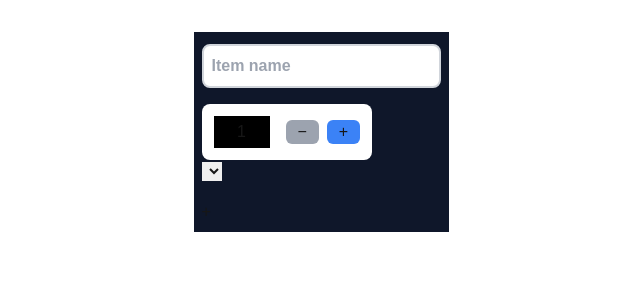
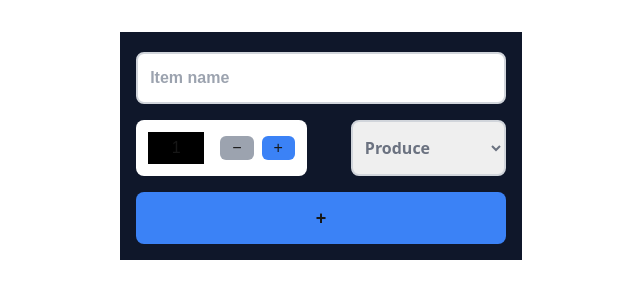
Before and after one commit to jasjot190/cprg306-assignments, a Next.js app: page /week-5 in a window 1280 px wide. Shown: the top 300 px of the page, without its empty margins (319-959 px from the left). Built offline with nearby package versions, Linux system fonts and the light colour scheme.

Commit message:
Semi final commit for week5 assignment

```diff
--- a/app/week-4/new-item.js
+++ b/app/week-4/new-item.js
@@ -5,7 +5,7 @@ const Counter = () => {
   const [quantity, setQuantity] = useState(1);
 
   const Increment = () => setQuantity((prev) => prev + 1);
-  const Decrement = () => setQuantity(quantity - 1);
+  const Decrement = () => setQuantity((prev) => prev - 1);
 
   return (
     <div className=" flex items-center w-fit bg-white  p-3 gap-4 rounded-lg">
--- a/app/week-5/new-item.js
+++ b/app/week-5/new-item.js
@@ -1,31 +1,129 @@
 "use client";
 import { useState } from "react";
-import Counter from "../week-4/new-item";
 
 export default function Form() {
   const [name, setName] = useState("");
-  const [category, setCategory] = useState("produce");
+  const [quantity, setQuantity] = useState(1);
+  const [category, setCategory] = useState("Produce");
+  const [err, setErr] = useState(false);
 
-  const handleSubmit = () => {};
+  // const Increment = () => setQuantity((prev) => prev + 1);
+  // const Decrement = () => setQuantity((prev) => prev - 1);
+
+  const handleNameChange = (e) => {
+    let name = e.target.value;
+    name = name.replace(/[^a-zA-Z\s]/g, "");
+    setName(name);
+  };
+  // const handleCategoryChange = (e) => setCategory(e.target.value);
+
+  const handleSubmit = (e) => {
+    e.preventDefault();
+    const item = {
+      name: name,
+      quantity: quantity,
+      category: category,
+    };
+    console.log(
+      `Added item: ${name}, quantity: ${quantity}, category: ${category}`
+    );
+    alert(`Added item: ${name}, quantity: ${quantity}, category: ${category}`);
+
+    setName("");
+    setQuantity(1);
+    setCategory("Produce");
+    err ? setErr(!err) : setErr(err);
+  };
 
   return (
     // <div>
     // </div>
     <form
       action="submit"
-      className="bg-slate-900 p-2 m-4"
-      // onSubmit={(e) => e.preventDefault()}
+      className="bg-slate-900 p-4 m-4"
+      onSubmit={(e) => handleSubmit(e)}
     >
       <input
         type="text"
         placeholder="Item name"
-        className="w-full mt-1 border-2 border-gray-300 p-2 rounded-lg text-gray-500 font-bold"
+        value={name}
+        onChange={
+          err
+            ? name.length > 0
+              ? !err && ((e) => handleNameChange(e))
+              : err && ((e) => handleNameChange(e))
+            : (e) => handleNameChange(e)
+        }
+        className="w-full mt-1 border-2 border-gray-300 p-3 rounded-lg text-gray-500 font-semibold"
       />
-      <div className="my-4">
-        <Counter />
-        <select name="" id=""></select>
+      <p className="text-red-700 mt-1" hidden={!err}>
+        *Name cannot be empty
+      </p>
+      <div className="my-4 flex gap-10">
+        <div className=" flex items-center w-fit bg-white  p-3 gap-4 rounded-lg">
+          <div className="bg-black py-1 min-w-14  text-center">{quantity}</div>
+          <div className="space-x-2">
+            <button
+              type="button"
+              disabled={(() => {
+                if (quantity != 1) {
+                  return false;
+                } else {
+                  return true;
+                }
+              })()}
+              className="bg-blue-500 hover:bg-blue-700 px-3 rounded-md disabled:bg-gray-400"
+              onClick={() => setQuantity((prev) => prev - 1)}
+            >
+              &minus;
+            </button>
+            <button
+              type="button"
+              disabled={(() => {
+                if (quantity != 20) {
+                  return false;
+                } else {
+                  return true;
+                }
+              })()}
+              className="bg-blue-500 hover:bg-blue-700 px-3 rounded-md disabled:bg-gray-400"
+              onClick={() => setQuantity((prev) => prev + 1)}
+            >
+              +
+            </button>
+          </div>
+        </div>
+        <select
+          name="Produce"
+          id=""
+          placeholder="Produce"
+          value={category}
+          onChange={(e) => setCategory(e.target.value)}
+          className="ml-1 border-2 border-gray-300 p-2 rounded-lg font-sans text-gray-500 font-semibold"
+        >
+          <option value disabled>
+            Category
+          </option>
+          <option value="produce">Produce</option>
+          <option value="dairy">Dairy</option>
+          <option value="bakery">Bakery</option>
+          <option value="meat">Meat</option>
+          <option value="frozen foods">Frozen Foods</option>
+          <option value="canned goods">Canned Goods</option>
+          <option value="dry goods">Dry Goods</option>
+          <option value="beverages">Beverages</option>
+          <option value="snacks">Snacks</option>
+          <option value="household">Household</option>
+          <option value="other">Other</option>
+        </select>
       </div>
-      <button type="submit">+</button>
+      <button
+        type="button"
+        className="w-full bg-blue-500 rounded-lg p-3 font-bold text-lg hover:bg-blue-700"
+        onClick={name.length > 0 ? (e) => handleSubmit(e) : () => setErr(!err)}
+      >
+        +
+      </button>
     </form>
   );
 }
```
Also changed, not shown: 1 other file (tests, documents, lock files or other folders).
